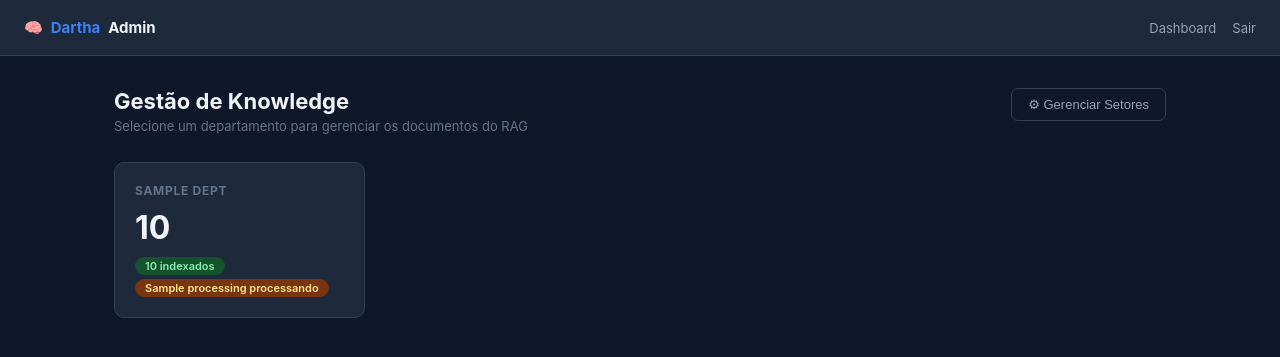
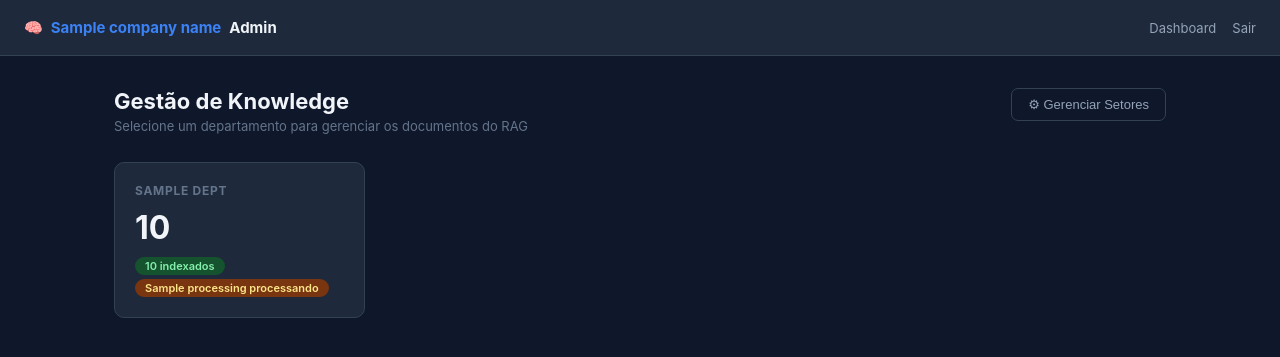
Before and after one commit to Diogorizzi/Ivisao-API, a Python web app: template src/admin/templates/dashboard.html in a window 1280 px wide. Shown: the top 357 px of the page. Run offline with Jinja, Linux system fonts and the light colour scheme; the template is opened without the code that fills it: most values are stand-ins (such as "Sample title", 1, 10 or a date in 2020).

Commit message:
Corrige incompatibilidade bcrypt/passlib e rebrandeia painel admin
- Trava bcrypt<4.1 no pyproject.toml: bcrypt 5.x removeu API interna que o
  passlib 1.7.4 usa, quebrando geracao/verificacao de hash de senha do /admin
- Painel /admin agora usa settings.COMPANY_NAME dinamicamente (via
  templates.env.globals) em vez do nome "Dartha" hardcoded nos templates

Co-Authored-By: Claude Sonnet 5 <noreply@anthropic.com>

```diff
--- a/pyproject.toml
+++ b/pyproject.toml
@@ -28,6 +28,7 @@ dependencies = [
     "pytest>=7.0.0",
     "python-jose[cryptography]>=3.5.0",
     "passlib[bcrypt]>=1.7.4",
+    "bcrypt<4.1",
     "psycopg[binary]>=3.1.0",
     "cryptography>=46.0.5",
 ]
--- a/src/admin/routes.py
+++ b/src/admin/routes.py
@@ -24,11 +24,13 @@ from src.admin.auth import (
 )
 from src.admin.queue import process_document, sse_generator
 from src.knowledge.base import CHROMA_HOST, CHROMA_PORT, CHROMA_COLLECTION
+from src.config.settings import settings
 
 router = APIRouter(tags=["Admin"])
 
 _templates_dir = Path(__file__).parent / "templates"
 templates = Jinja2Templates(directory=str(_templates_dir))
+templates.env.globals["company_name"] = settings.COMPANY_NAME
 
 RAG_DATA_DIR = Path("data/RAG")
 ALLOWED_EXTENSIONS = {
--- a/src/admin/templates/_layout.html
+++ b/src/admin/templates/_layout.html
@@ -100,7 +100,7 @@
 </head>
 <body>
 <nav>
-  <div class="brand">🧠 <span>Dartha</span> Admin</div>
+  <div class="brand">🧠 <span>{{ company_name }}</span> Admin</div>
   <div class="nav-right">
     <a href="/admin">Dashboard</a>
     <a href="/admin/logout">Sair</a>
--- a/src/admin/templates/dashboard.html
+++ b/src/admin/templates/dashboard.html
@@ -1,6 +1,6 @@
 {% extends "_layout.html" %}
 
-{% block title %}Dashboard — Dartha Admin{% endblock %}
+{% block title %}Dashboard — {{ company_name }} Admin{% endblock %}
 
 {% block content %}
 <div x-data="dashboardPage()">
--- a/src/admin/templates/department.html
+++ b/src/admin/templates/department.html
@@ -1,6 +1,6 @@
 {% extends "_layout.html" %}
 
-{% block title %}{{ dept_name }} — Dartha Admin{% endblock %}
+{% block title %}{{ dept_name }} — {{ company_name }} Admin{% endblock %}
 
 {% block content %}
 <div class="breadcrumb">
--- a/src/admin/templates/login.html
+++ b/src/admin/templates/login.html
@@ -3,7 +3,7 @@
 <head>
   <meta charset="UTF-8">
   <meta name="viewport" content="width=device-width, initial-scale=1.0">
-  <title>Login — Dartha Admin</title>
+  <title>Login — {{ company_name }} Admin</title>
   <style>
     *, *::before, *::after { box-sizing: border-box; margin: 0; padding: 0; }
     body { font-family: -apple-system, BlinkMacSystemFont, 'Segoe UI', sans-serif; background: #0f172a; color: #e2e8f0; min-height: 100vh; display: flex; align-items: center; justify-content: center; }
@@ -22,7 +22,7 @@
 </head>
 <body>
   <div class="card">
-    <div class="brand">🧠 <span>Dartha</span> Admin</div>
+    <div class="brand">🧠 <span>{{ company_name }}</span> Admin</div>
     <div class="sub">Painel de Gestão de Knowledge</div>
 
     {% if request.query_params.get('error') %}
```
Also changed, not shown: 1 other file.
